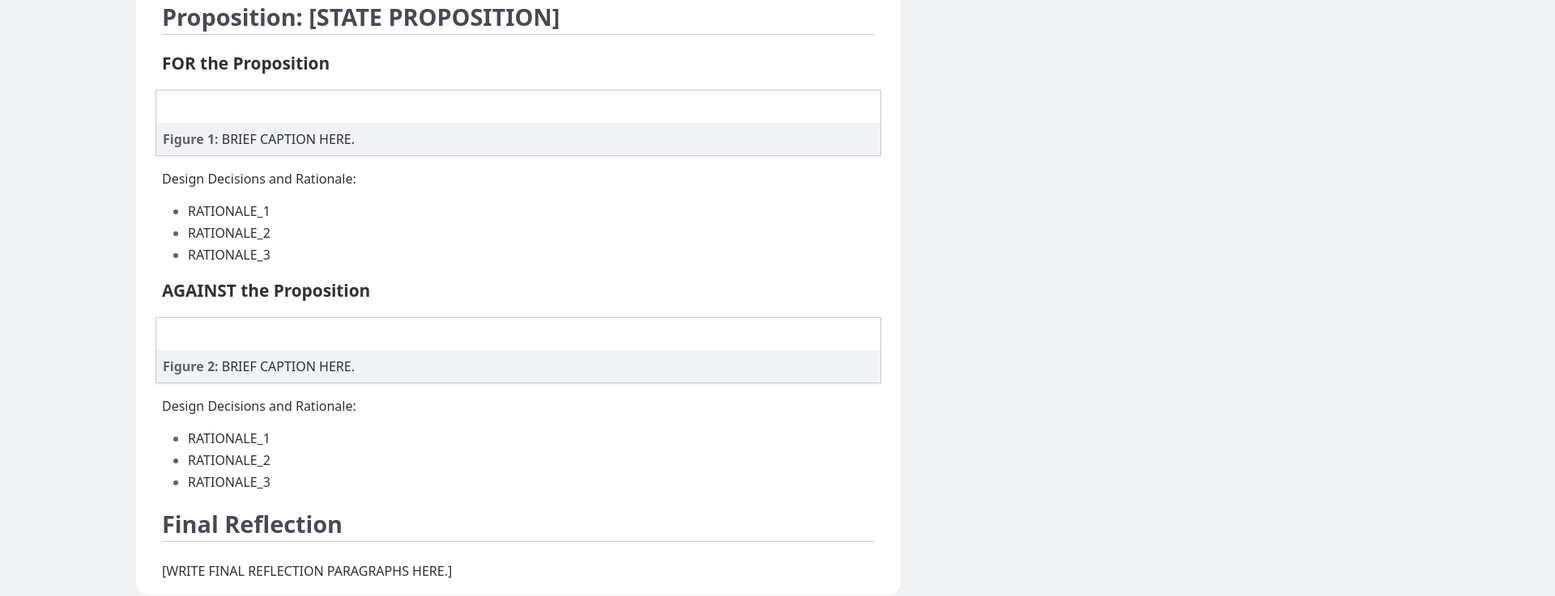
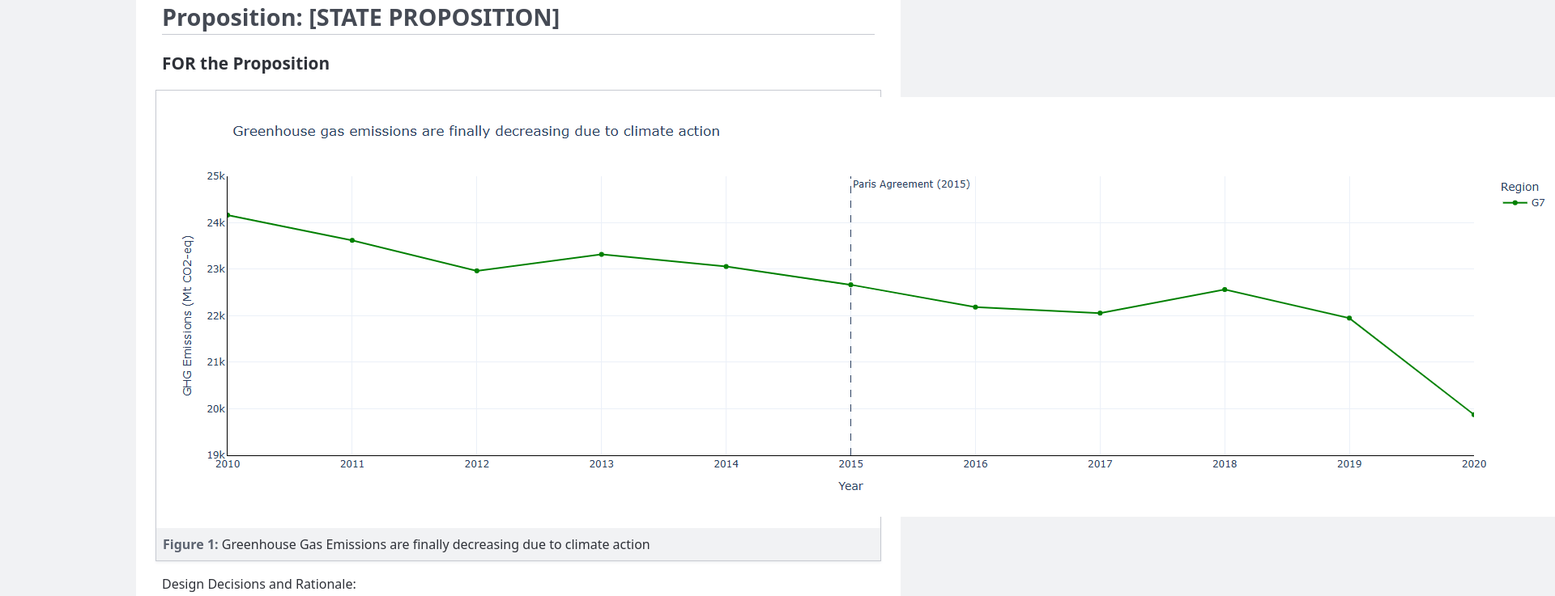
Before and after one commit to Kalberhe/DSC106-Peoject-2, a plain HTML site: page project2_report.html in a window 1280 px wide. Shown: the part 380-1117 px from the top of the page at 81% size, 1920 px wide, since content can reach past the window. Drawn offline with Linux system fonts and the light colour scheme.

Commit message:
update html

```diff
--- a/project2_report.html
+++ b/project2_report.html
@@ -158,8 +158,8 @@
         <h3>FOR the Proposition</h3>
 
         <figure>
-          <img src="IMAGE_FILENAME" alt="" />
-          <figcaption>BRIEF CAPTION HERE.</figcaption>
+          <img src="good.png" alt="" />
+          <figcaption> Greenhouse Gas Emissions are finally decreasing due to climate action</figcaption>
         </figure>
 
         <p>Design Decisions and Rationale:</p>
@@ -175,8 +175,8 @@
         <h3>AGAINST the Proposition</h3>
 
         <figure>
-          <img src="IMAGE_FILENAME" alt="" />
-          <figcaption>BRIEF CAPTION HERE.</figcaption>
+          <img src="bad.png" alt="" />
+          <figcaption>Global Greenhouse Gas Emissions Over Time </figcaption>
         </figure>
 
         <p>Design Decisions and Rationale:</p>
```
